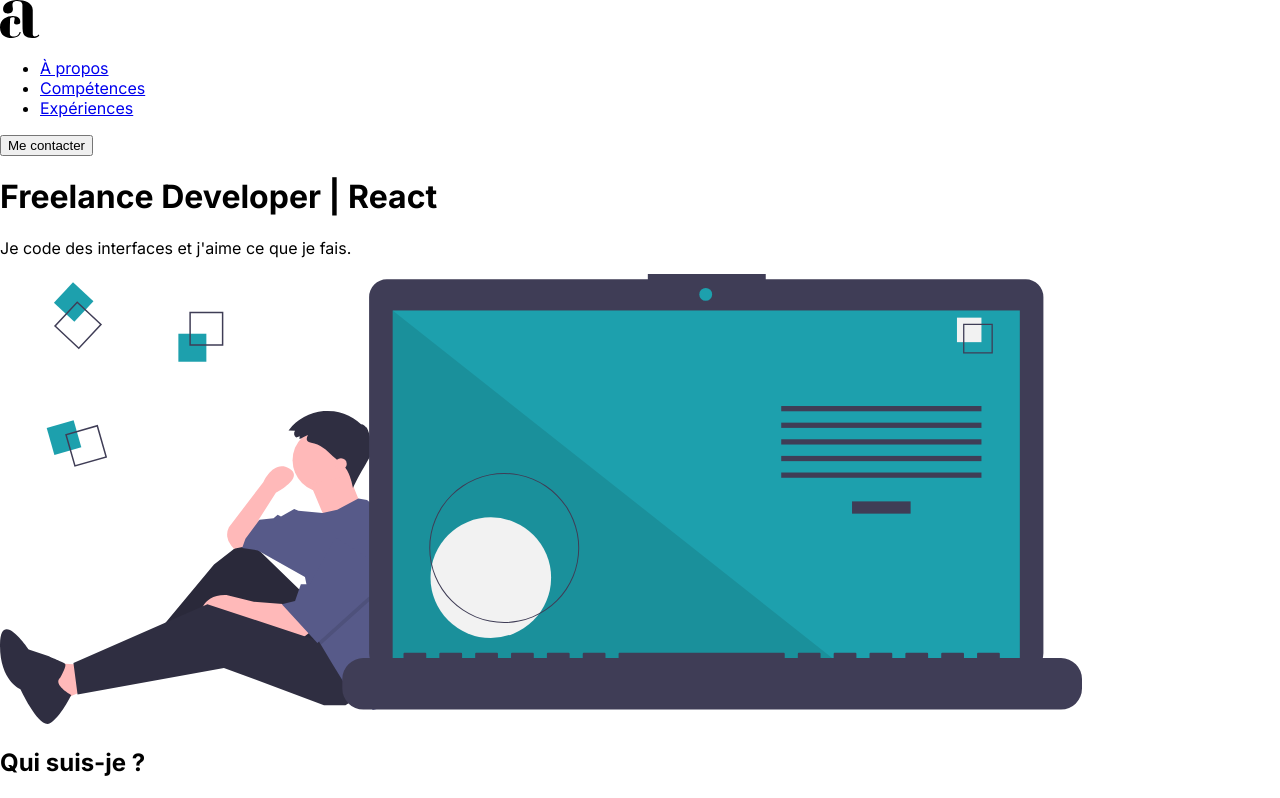
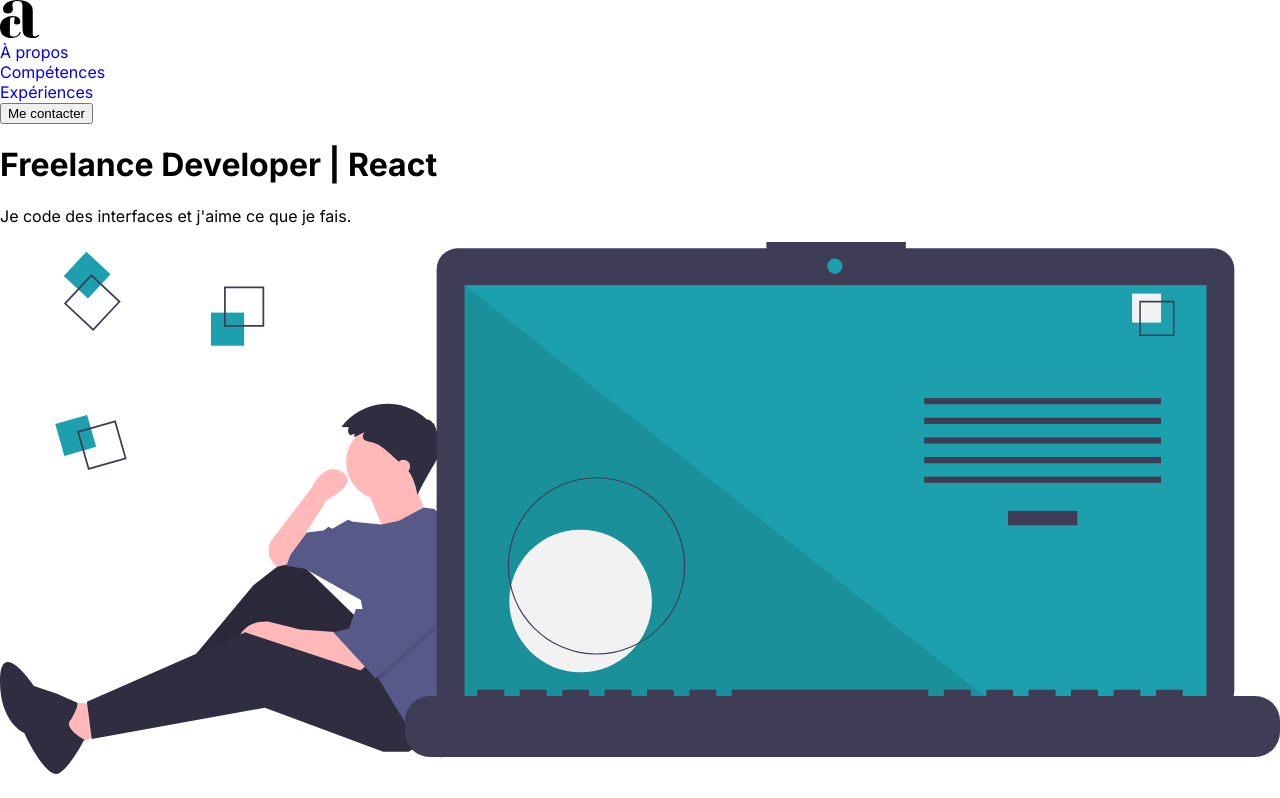
Before and after one commit to ClaveauAlex/portfolio-pro, a React (Create React App) app: page / in a window 1280 px wide. Shown: the top 798 px of the page. Built offline with nearby package versions, Linux system fonts and the light colour scheme.

Commit message:
Start scss

```diff
--- a/src/App.scss
+++ b/src/App.scss
@@ -6,6 +6,20 @@ body {
   height: 100vh;
   margin: 0;
   font-family: $font-familly;
+}
+
+ul{
+  list-style-type: none;
+  margin: 0;
+  padding: 0;
+}
+
+a{
+  text-decoration: none;
+}
+
+img{
+  width: 100%;
 }
 
 // // Small devices (landscape phones, 576px and up)
```
